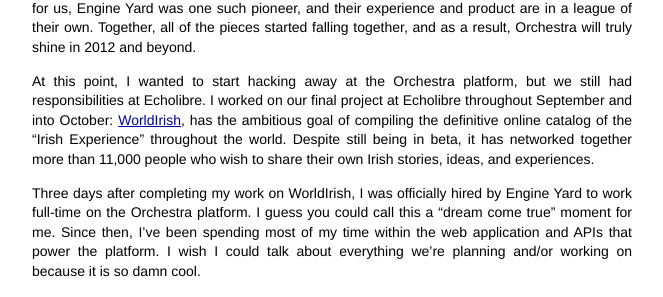
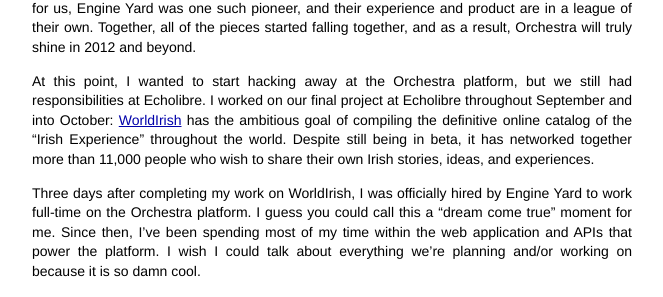
Before and after one commit to epixa/epixa.com-source, a Jekyll site: the page built from _posts/2012-01-03-2011-an-extraordinary-year-in-review.markdown, in a window 1280 px wide. Shown: the part 1270-1567 px from the top of the page, without its empty margins (308-971 px from the left). Built offline with Jekyll 4.4.1, drawn with Linux system fonts in a browser that asks for light colours; Markdown is read by kramdown in place of the engine named in the settings; comment, search, counter and statistics services are not loaded.

```diff
--- a/_posts/2012-01-03-2011-an-extraordinary-year-in-review.markdown
+++ b/_posts/2012-01-03-2011-an-extraordinary-year-in-review.markdown
@@ -49,7 +49,7 @@ August concluded with a bang when the [news][announcement] broke that [Engine Ya
 [announcement]: http://blog.orchestra.io/post/9291203706/orchestra-engine-yard
 [engineyard]: http://engineyard.com
 
-At this point, I wanted to start hacking away at the Orchestra platform, but we still had responsibilities at Echolibre.  I worked on our final project at Echolibre throughout September and into October: [WorldIrish][worldirish], has the ambitious goal of compiling the definitive online catalog of the "Irish Experience" throughout the world.  Despite still being in beta, it has networked together more than 11,000 people who wish to share their own Irish stories, ideas, and experiences.
+At this point, I wanted to start hacking away at the Orchestra platform, but we still had responsibilities at Echolibre.  I worked on our final project at Echolibre throughout September and into October: [WorldIrish][worldirish] has the ambitious goal of compiling the definitive online catalog of the "Irish Experience" throughout the world.  Despite still being in beta, it has networked together more than 11,000 people who wish to share their own Irish stories, ideas, and experiences.
 
 [worldirish]: http://worldirish.com
 
```
